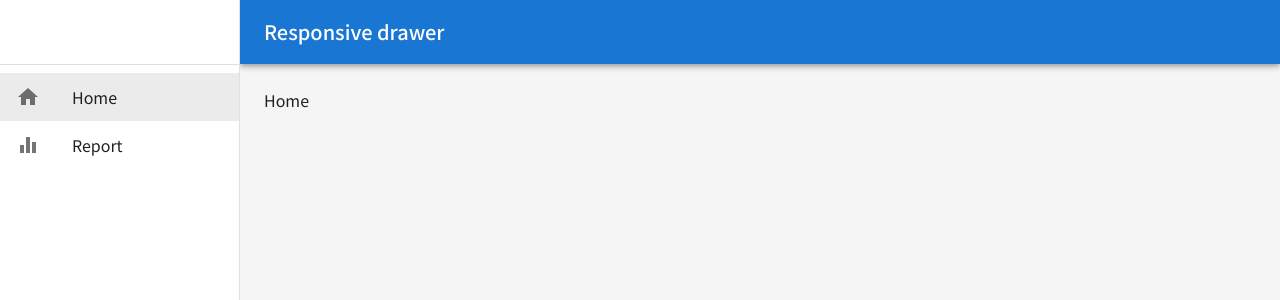
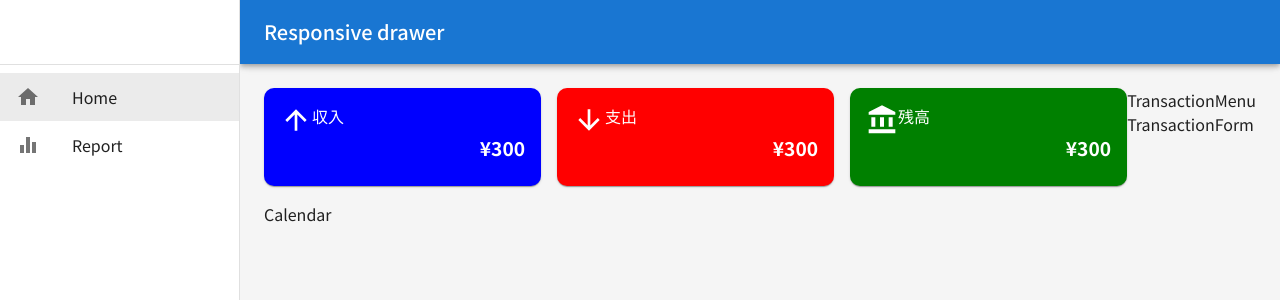
Before and after one commit to tajimamsk/household-app, a React (Create React App) app: page / in a window 1280 px wide. Shown: the top 300 px of the page. Built offline with nearby package versions, Linux system fonts and the light colour scheme.

Commit message:
みため

```diff
--- /dev/null
+++ b/src/components/Calendar.tsx
@@ -0,0 +1,7 @@
+import React from "react";
+
+const Calendar = () => {
+  return <div>Calendar</div>;
+};
+
+export default Calendar;
--- /dev/null
+++ b/src/components/MonthlySummary.tsx
@@ -0,0 +1,102 @@
+import { Card, CardContent, Grid, Stack, Typography } from "@mui/material";
+import ArrowUpwardIcon from "@mui/icons-material/ArrowUpward";
+import ArrowDownwardIcon from "@mui/icons-material/ArrowDownward";
+import AccountbalanceIcon from "@mui/icons-material/AccountBalance";
+
+const MonthlySummary = () => {
+  return (
+    <Grid container spacing={{ xs: 1, sm: 2 }} mb={2}>
+      {/* 収入 */}
+      <Grid item xs={4} display={"flex"} flexDirection={"column"}>
+        <Card
+          sx={{
+            bgcolor: "blue",
+            color: "white",
+            borderRadius: "10px",
+            flexGrow: "1",
+          }}
+        >
+          <CardContent sx={{ padding: { xs: 1, sm: 2 } }}>
+            <Stack direction={"row"}>
+              <ArrowUpwardIcon sx={{ fontSize: "2rem" }} />
+              <Typography>収入</Typography>
+            </Stack>
+            <Typography
+              textAlign={"right"}
+              variant="h5"
+              fontWeight={"fontWeightBold"}
+              sx={{
+                wordBreak: "break-word",
+                fontSize: { xs: ".8rem", sm: "1rem", md: "1.2rem" },
+              }}
+            >
+              ¥300
+            </Typography>
+          </CardContent>
+        </Card>
+      </Grid>
+
+      {/* 支出 */}
+      <Grid item xs={4} display={"flex"} flexDirection={"column"}>
+        <Card
+          sx={{
+            bgcolor: "red",
+            color: "white",
+            borderRadius: "10px",
+            flexGrow: "1",
+          }}
+        >
+          <CardContent sx={{ padding: { xs: 1, sm: 2 } }}>
+            <Stack direction={"row"}>
+              <ArrowDownwardIcon sx={{ fontSize: "2rem" }} />
+              <Typography>支出</Typography>
+            </Stack>
+            <Typography
+              textAlign={"right"}
+              variant="h5"
+              fontWeight={"fontWeightBold"}
+              sx={{
+                wordBreak: "break-word",
+                fontSize: { xs: ".8rem", sm: "1rem", md: "1.2rem" },
+              }}
+            >
+              ¥300
+            </Typography>
+          </CardContent>
+        </Card>
+      </Grid>
+
+      {/* 残高 */}
+      <Grid item xs={4} display={"flex"} flexDirection={"column"}>
+        <Card
+          sx={{
+            bgcolor: "green",
+            color: "white",
+            borderRadius: "10px",
+            flexGrow: "1",
+          }}
+        >
+          <CardContent sx={{ padding: { xs: 1, sm: 2 } }}>
+            <Stack direction={"row"}>
+              <AccountbalanceIcon sx={{ fontSize: "2rem" }} />
+              <Typography>残高</Typography>
+            </Stack>
+            <Typography
+              textAlign={"right"}
+              variant="h5"
+              fontWeight={"fontWeightBold"}
+              sx={{
+                wordBreak: "break-word",
+                fontSize: { xs: ".8rem", sm: "1rem", md: "1.2rem" },
+              }}
+            >
+              ¥300
+            </Typography>
+          </CardContent>
+        </Card>
+      </Grid>
+    </Grid>
+  );
+};
+
+export default MonthlySummary;
--- /dev/null
+++ b/src/components/TransactionForm.tsx
@@ -0,0 +1,7 @@
+import React from "react";
+
+const TransactionForm = () => {
+  return <div>TransactionForm</div>;
+};
+
+export default TransactionForm;
--- /dev/null
+++ b/src/components/TransactionMenu.tsx
@@ -0,0 +1,7 @@
+import React from "react";
+
+const TransactionMenu = () => {
+  return <div>TransactionMenu</div>;
+};
+
+export default TransactionMenu;
--- a/src/pages/Home.tsx
+++ b/src/pages/Home.tsx
@@ -1,7 +1,25 @@
-import React from "react";
+import { Box } from "@mui/material";
+import MonthlySummary from "../components/MonthlySummary";
+import Calendar from "../components/Calendar";
+import TransactionForm from "../components/TransactionForm";
+import TransactionMenu from "../components/TransactionMenu";
 
 const Home = () => {
-  return <div>Home</div>;
+  return (
+    <Box sx={{ display: "flex" }}>
+      {/* 左 */}
+      <Box sx={{ flexGrow: 1 }}>
+        <MonthlySummary />
+        <Calendar />
+      </Box>
+
+      {/* 右 */}
+      <Box>
+        <TransactionMenu />
+        <TransactionForm />
+      </Box>
+    </Box>
+  );
 };
 
 export default Home;
```
